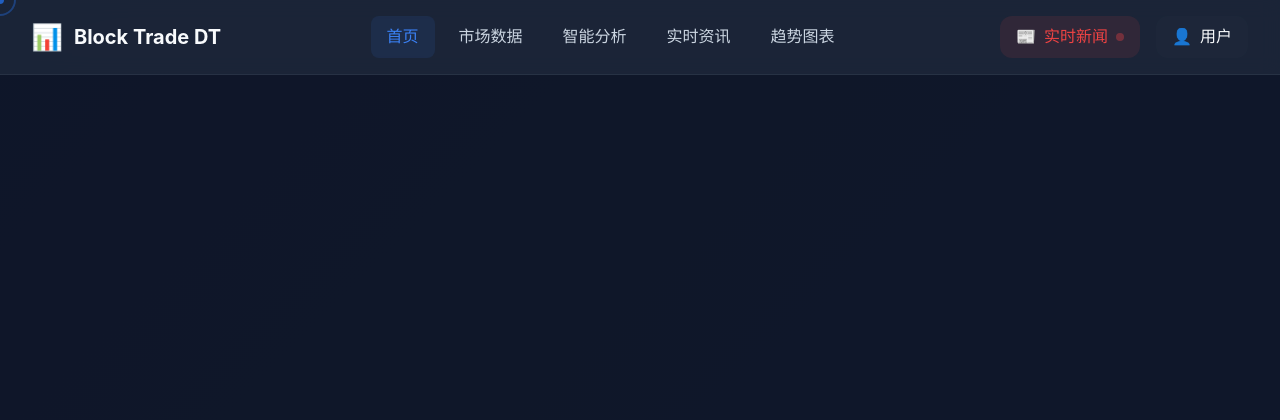
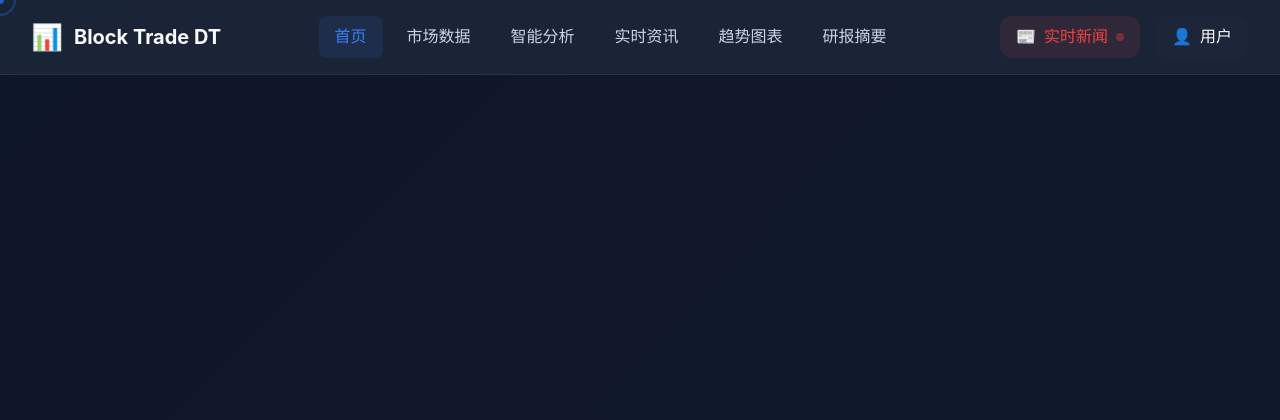
Before and after one commit to sanawo/blocktradedt, a FastAPI app: page / in a window 1280 px wide. Shown: the top 420 px of the page. Run offline with FastAPI, Linux system fonts and the light colour scheme; data that the repository does not hold is empty; some libraries are stand-ins or nearby versions.

Commit message:
Add 鐮旀姤鎽樿 navigation link to all pages

```diff
--- a/templates/index_v2.html
+++ b/templates/index_v2.html
@@ -37,6 +37,7 @@
         <a href="#analysis" class="nav-link" data-section="analysis">智能分析</a>
         <a href="#news" class="nav-link" data-section="news">实时资讯</a>
         <a href="/trends" class="nav-link">趋势图表</a>
+        <a href="/report" class="nav-link">研报摘要</a>
       </nav>
 
       <div class="header-actions">
--- a/templates/news.html
+++ b/templates/news.html
@@ -350,6 +350,7 @@
         <a href="/#analysis" class="nav-link">智能分析</a>
         <a href="/news" class="nav-link active">实时资讯</a>
         <a href="/trends" class="nav-link">趋势图表</a>
+        <a href="/report" class="nav-link">研报摘要</a>
       </nav>
 
       <div class="header-actions">
--- a/templates/trends_dark.html
+++ b/templates/trends_dark.html
@@ -346,6 +346,7 @@
         <a href="/#analysis" class="nav-link">智能分析</a>
         <a href="/news" class="nav-link">实时资讯</a>
         <a href="/trends" class="nav-link active">趋势图表</a>
+        <a href="/report" class="nav-link">研报摘要</a>
       </nav>
 
       <div class="header-actions">
```
